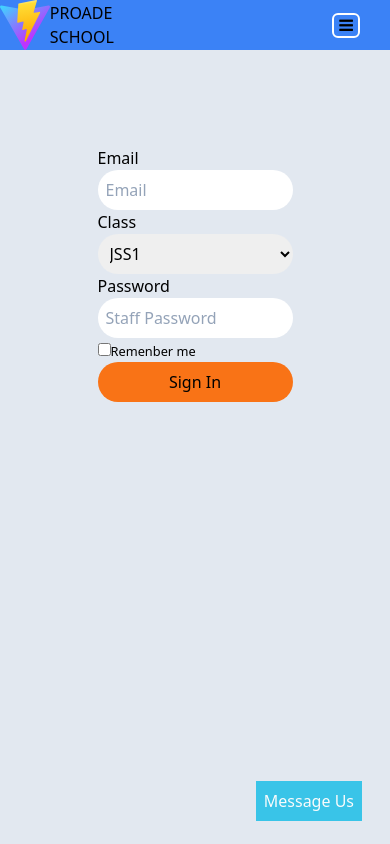
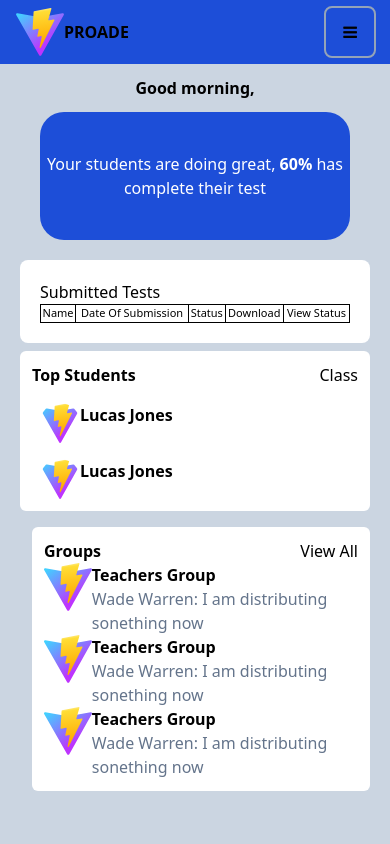
Before and after one commit to Adegbite-Joshua/HopeAcademy, a React (Vite) app: page /dashboard in a window 390 px wide. Before the commit this address led to /signin. Shown: the top 844 px of the page. Built offline with nearby package versions, Linux system fonts and the light colour scheme; no server answers.

Commit message:
Working on the dashboard UI and responsiveness

```diff
--- a/src/Components/StaffDashboard/DashboardMainDiv.jsx
+++ b/src/Components/StaffDashboard/DashboardMainDiv.jsx
@@ -16,7 +16,7 @@ const DashboardMainDiv = () => {
         <div className='DashboardMainDiv mt-16 md:mt-0 h-screen basis-full md:basis-7/12 px-5 overflow-y-auto'>
             <h1 className='font-bold m-3 text-center'>Good morning, {staffInfo.lastName}</h1>
             <div className='w-100 h-32 bg-blue-700 rounded-3xl mx-5 flex justify-center items-center text-white'>
-                <h3>Your students are doing great, <span className='font-semibold'>60%</span> has complete their test</h3>
+                <h3 className=' text-center'>Your students are doing great, <span className='font-semibold'>60%</span> has complete their test</h3>
             </div>
             <SubmittedTest/>
             <div className='w-full flex flex-col md:flex-row space-x-3'>
--- a/src/Components/StaffDashboard/DashboardNav.jsx
+++ b/src/Components/StaffDashboard/DashboardNav.jsx
@@ -9,7 +9,7 @@ const DashboardNav = () => {
     <>
         <div className='absolute basis-0 w-screen md:relative md:basis-1/12 flex flex-col justify-center align-middle h-16 md:h-screen bg-blue-500 hover:bg-blue-700 px-4 navbar'>
             <div className='flex items-center justify-center md:contents relative'>
-              <img src="vite.svg" className=' float-left h-12 w-12' alt="" />
+              <img src="vite.svg" className=' float-left h-12 w-12 md:mx-auto' alt="" />
               <h3 className='text-center font-extrabold'>PROADE</h3>
               <button onClick={toggleNavBar} className=' h-12 w-12 outline outline-2 outline-slate-400 ms-auto rounded-md md:hidden'><i className='fa fa-bars'></i></button>
             </div>
--- a/src/Components/StaffDashboard/StaffDashboard.jsx
+++ b/src/Components/StaffDashboard/StaffDashboard.jsx
@@ -39,7 +39,7 @@ const StaffDashboard = () => {
     }
   }
   useEffect(() => {
-    validateStaff()
+    // validateStaff()
   }, [])
 
 
@@ -72,11 +72,11 @@ const StaffDashboard = () => {
     <>
         <div className="flex w-screen flex-col md:flex-row bg-slate-300 relative ring-0">
             <DashboardNav/>
-            {fetching && <Loader/>}
-            {!fetching && <>
+            {/* {fetching && <Loader/>}
+            {!fetching && <> */}
               <DashboardMainDiv name='' submittedTest={[]} topStudents={[]} groups={[]}/>
               <DashboardOtherSide/>
-            </>}
+            {/* </>} */}
         </div>
     </>
   )
--- a/src/Components/StaffDashboard/TopStudentView.jsx
+++ b/src/Components/StaffDashboard/TopStudentView.jsx
@@ -7,7 +7,7 @@ const TopStudentView = () => {
             <img src="vite.svg" className='h-10 w-10 rounded-full' alt="" />
             <div>
                 <h3 className=' font-bold mb-1'>Lucas Jones</h3>
-                <h3 className=' text-red-600 mt-1'>Allover: 90%</h3>
+                {/* <h3 className=' text-red-600 mt-1 hidden md:hidden'>Allover: 90%</h3> */}
             </div>
         </div>
     </>
--- a/src/Components/StaffDashboard/TopStudents.jsx
+++ b/src/Components/StaffDashboard/TopStudents.jsx
@@ -11,7 +11,7 @@ const TopStudents = () => {
             <h3><span className="font-bold">Top Students</span> <span className=' float-right'>{classes[staffInfo.class]} Class</span></h3>
             <TopStudentView/>
             <TopStudentView/>
-            <TopStudentView/>
+            {/* <TopStudentView/> */}
         </div>
     </>
   )
```
